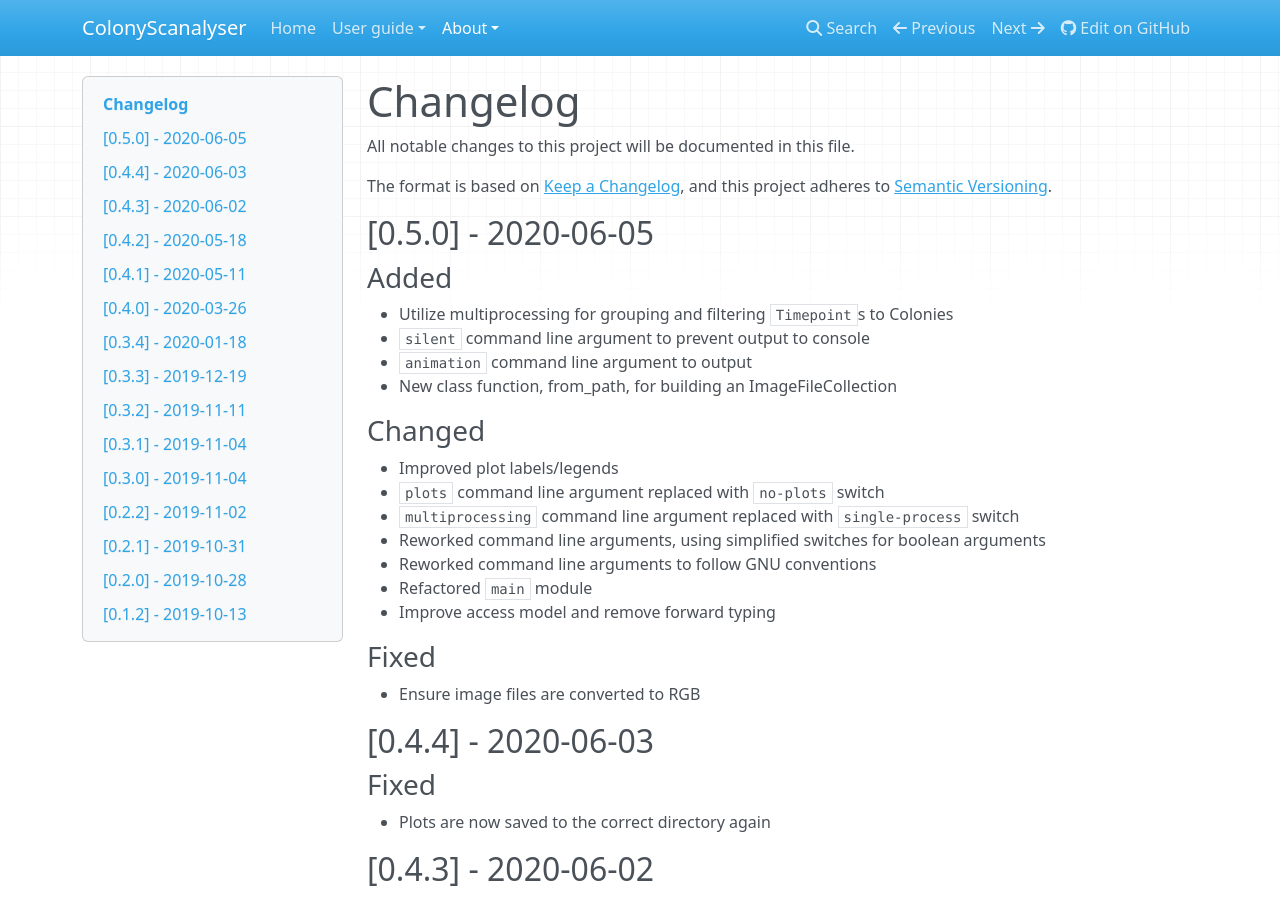
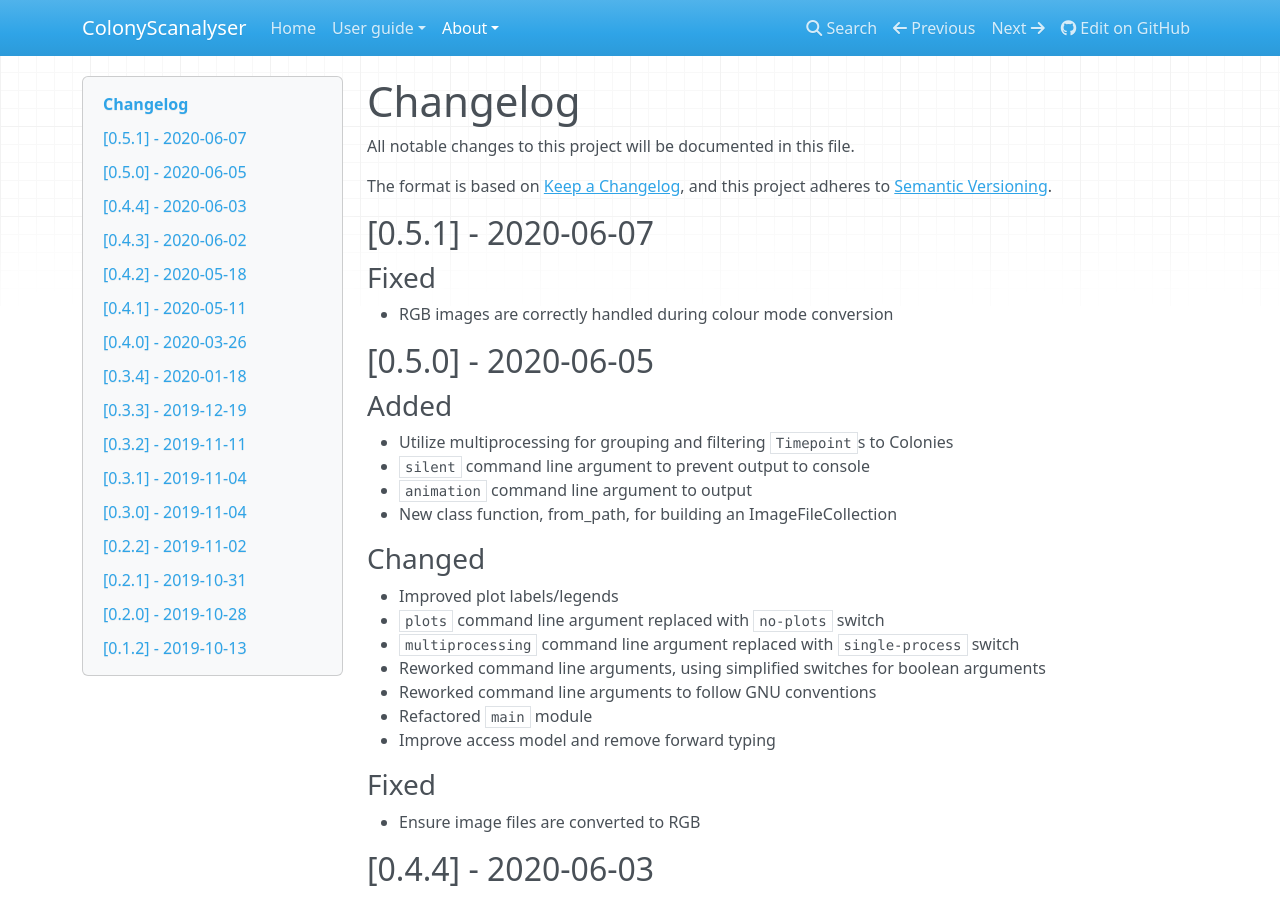
Before and after one commit to Erik-White/ColonyScanalyser, an MkDocs documentation site: the page built from docs/CHANGELOG.md, in a window 1280 px wide and 900 px high. Built offline with MkDocs 1.6.1, drawn with Linux system fonts in a browser that asks for light colours; nearby versions of some CDN libraries.

Commit message:
Update documentation and version bump to 0.5.1

```diff
--- a/docs/CHANGELOG.md
+++ b/docs/CHANGELOG.md
@@ -3,6 +3,10 @@ All notable changes to this project will be documented in this file.
 
 The format is based on [Keep a Changelog](https://keepachangelog.com/en/1.0.0/),
 and this project adheres to [Semantic Versioning](https://semver.org/spec/v2.0.0.html).
+
+## [0.5.1] - 2020-06-07
+### Fixed
+- RGB images are correctly handled during colour mode conversion
 
 ## [0.5.0] - 2020-06-05
 ### Added
--- a/setup.py
+++ b/setup.py
@@ -22,7 +22,7 @@ long_description = "%s\n%s" % (
 setup(
     python_requires = ">=3.7",
     name = "colonyscanalyser",
-    version = "0.5.0",
+    version = "0.5.1",
     description = "An image analysis tool for measuring microorganism colony growth",
     long_description = long_description,
     long_description_content_type = "text/markdown",
```
